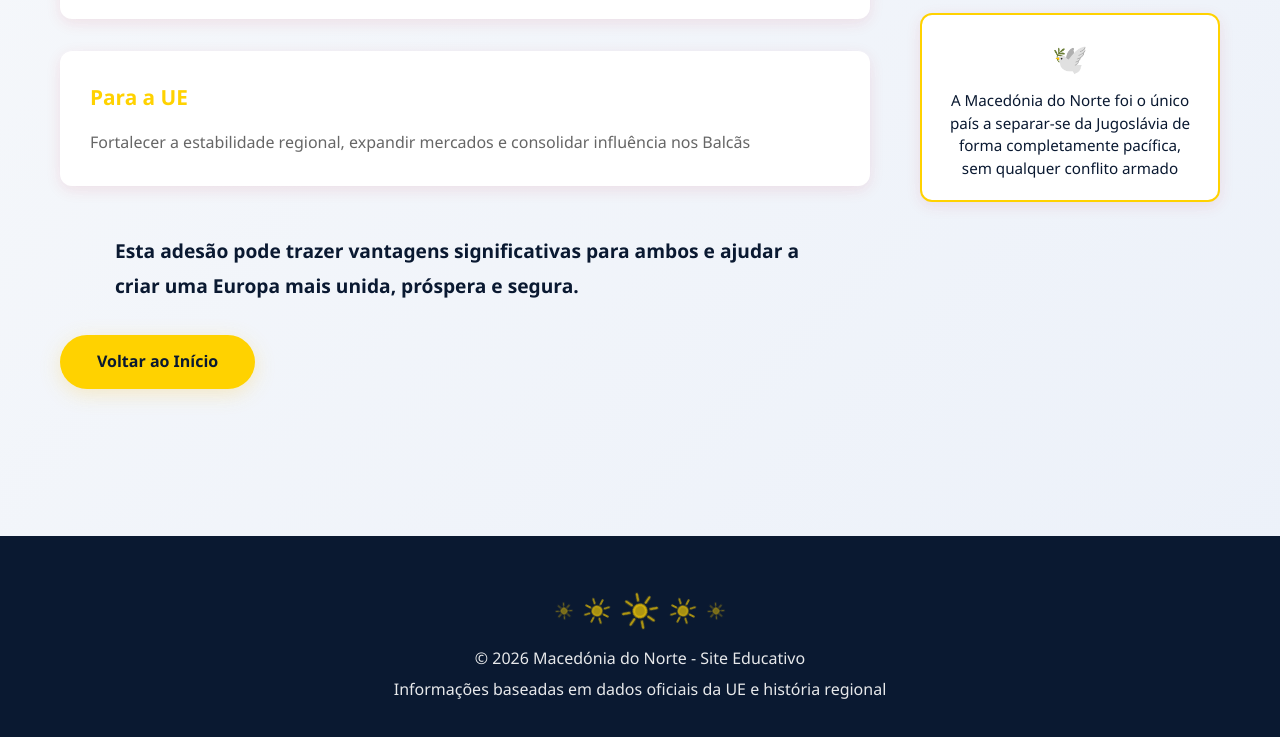
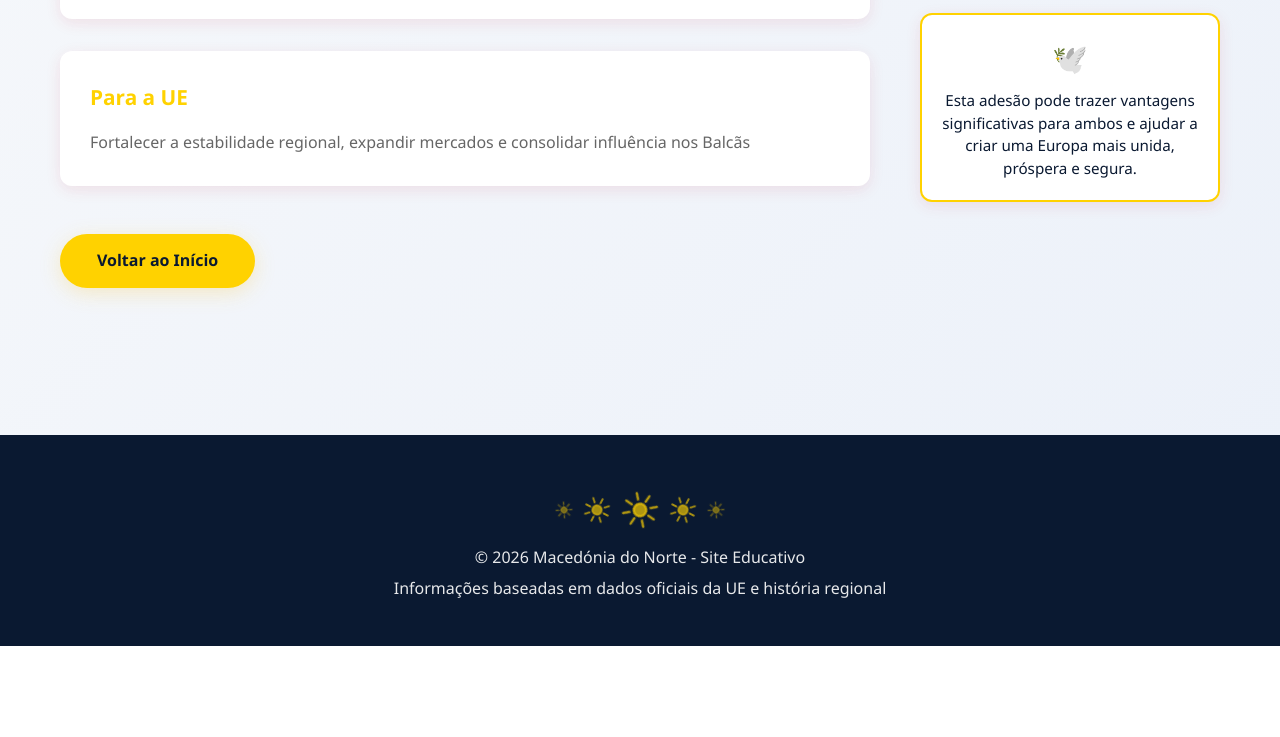
Before and after one commit to 29760leonardarodrigues-cell/macedoniadonorte, a plain HTML site: page index.html in a window 1280 px wide. Shown: the part 7926-8663 px from the top of the page. After the commit the page ends 8572 px from the top, so only its background shows below. Drawn offline with Linux system fonts and the light colour scheme.

Commit message:
Update index.html

```diff
--- a/index.html
+++ b/index.html
@@ -494,8 +494,6 @@
                         </div>
                     </div>
 
-                    <p class="conclusion-final">Esta adesão pode trazer vantagens significativas para ambos e ajudar a criar uma Europa mais unida, próspera e segura.</p>
-
                     <a href="#inicio" class="btn btn-primary">Voltar ao Início</a>
                 </div>
 
@@ -511,7 +509,7 @@
                     <p class="conclusion-caption">O futuro da Macedónia do Norte na Europa</p>
                     <div class="image-fact-card">
                         <p class="image-fact-icon">🕊️</p>
-                        <p class="image-fact-text">A Macedónia do Norte foi o único país a separar-se da Jugoslávia de forma completamente pacífica, sem qualquer conflito armado</p>
+                        <p class="image-fact-text">Esta adesão pode trazer vantagens significativas para ambos e ajudar a criar uma Europa mais unida, próspera e segura.</p>
                     </div>
                 </div>
             </div>
```
